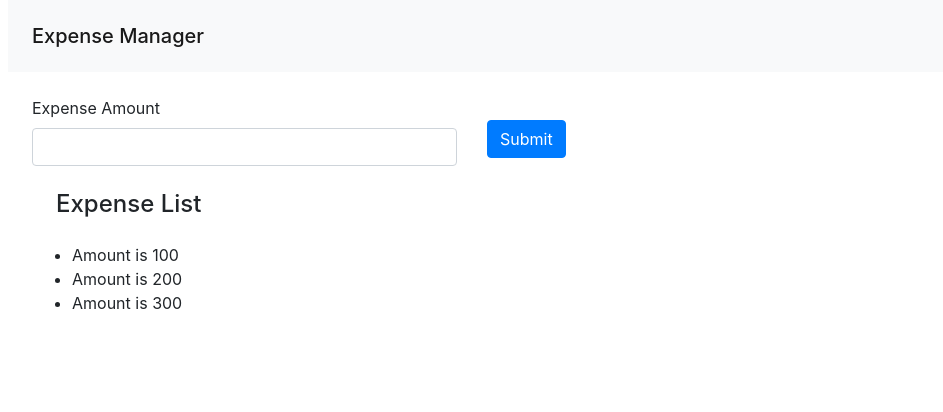
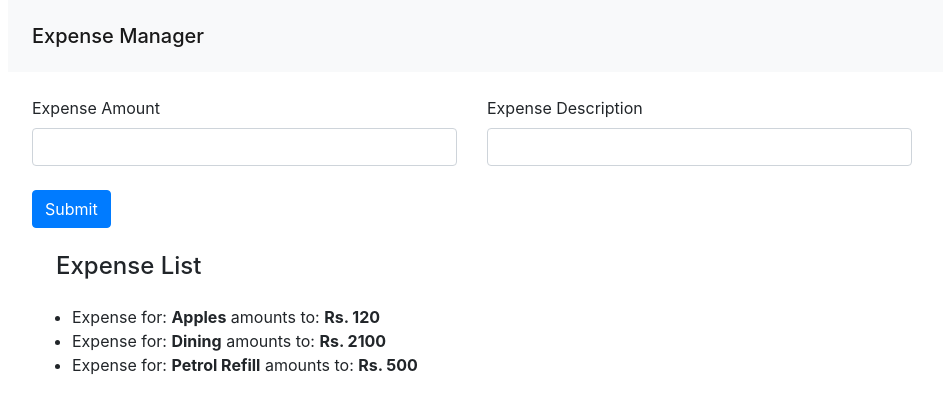
Before and after one commit to samit403/exp-mgr, a React (Create React App) app: page / in a window 1280 px wide. Shown: the top 412 px of the page, without its empty margins (77-1020 px from the left). Built offline with nearby package versions, Linux system fonts and the light colour scheme.

Commit message:
Added description

```diff
--- a/src/components/expenseForm.jsx
+++ b/src/components/expenseForm.jsx
@@ -3,7 +3,7 @@ import "bootstrap/dist/css/bootstrap.css";
 
 class ExpenseForm extends Component {
   render() {
-    // console.log(this.props);
+    console.log(this.props);
     return (
       <div className="content m-4">
         <form onSubmit={this.props.onSubmit}>
@@ -11,7 +11,17 @@ class ExpenseForm extends Component {
             <div className="col-5">
               <label htmlFor="">Expense Amount</label>
               <input
-                id="input-ass"
+                id="expense-amount"
+                type="text"
+                className="form-control"
+                value={this.props.entry}
+                onChange={this.props.onChange}
+              />
+            </div>
+            <div className="col-5">
+              <label htmlFor="">Expense Description</label>
+              <input
+                id="expense-description"
                 type="text"
                 className="form-control"
                 value={this.props.entry}
--- a/src/components/expenseList.jsx
+++ b/src/components/expenseList.jsx
@@ -8,7 +8,10 @@ class ExpenseList extends Component {
         <h4 className="content ml-5">Expense List</h4>
         <ul className="m-4">
           {this.props.data.map(item => (
-            <li key={item.id}>Amount is {item.amount}</li>
+            <li key={item.id}>
+              Expense for: <b>{item.desc}</b> amounts to:{" "}
+              <b>Rs. {item.amount}</b>
+            </li>
           ))}
         </ul>
       </div>
--- a/src/components/home.jsx
+++ b/src/components/home.jsx
@@ -7,28 +7,28 @@ class Home extends Component {
   state = {
     entry: "",
     data: [
-      { id: 1, amount: "100" },
-      { id: 2, amount: "200" },
-      { id: 3, amount: "300" }
+      { id: 1, amount: "120", desc: "Apples" },
+      { id: 2, amount: "2100", desc: "Dining" },
+      { id: 3, amount: "500", desc: "Petrol Refill" }
     ]
   };
 
   handleChange = e => {
     this.setState({ entry: e.target.value });
-    console.log(this.state.entry);
+    // console.log(this.state.entry);
   };
 
   handleSubmit = e => {
     e.preventDefault();
+    //feeding the data from the input field
     let amount = this.state.entry;
     const id = this.state.data.length + 1;
     const newItem = { id, amount };
-
     const data = this.state.data.concat(newItem);
-
-    this.setState({ data: data });
-    console.log(e);
-    document.getElementById("input-ass").value = "";
+    //setting the state to the data entered in the input field
+    this.setState({ data });
+    //resetting the value of the input
+    document.getElementById("expense-amount").value = "";
   };
 
   render() {
```
